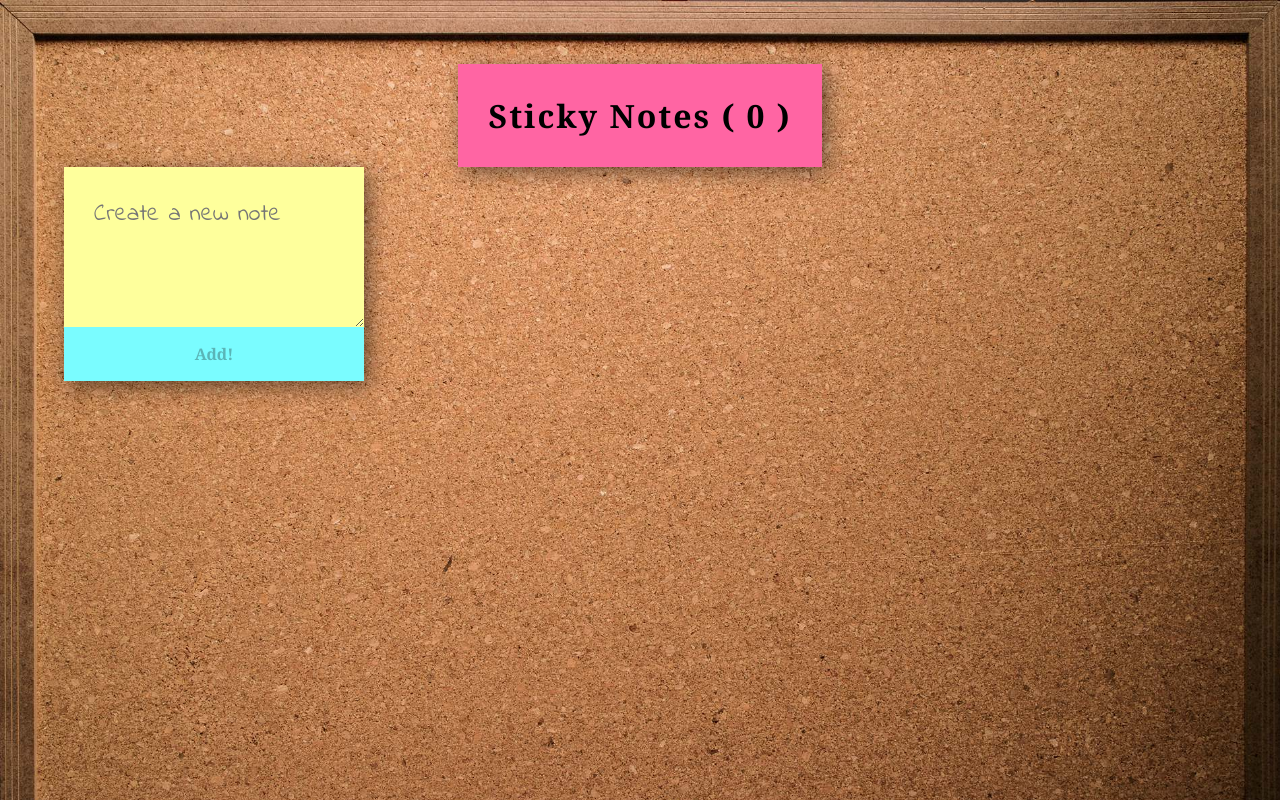
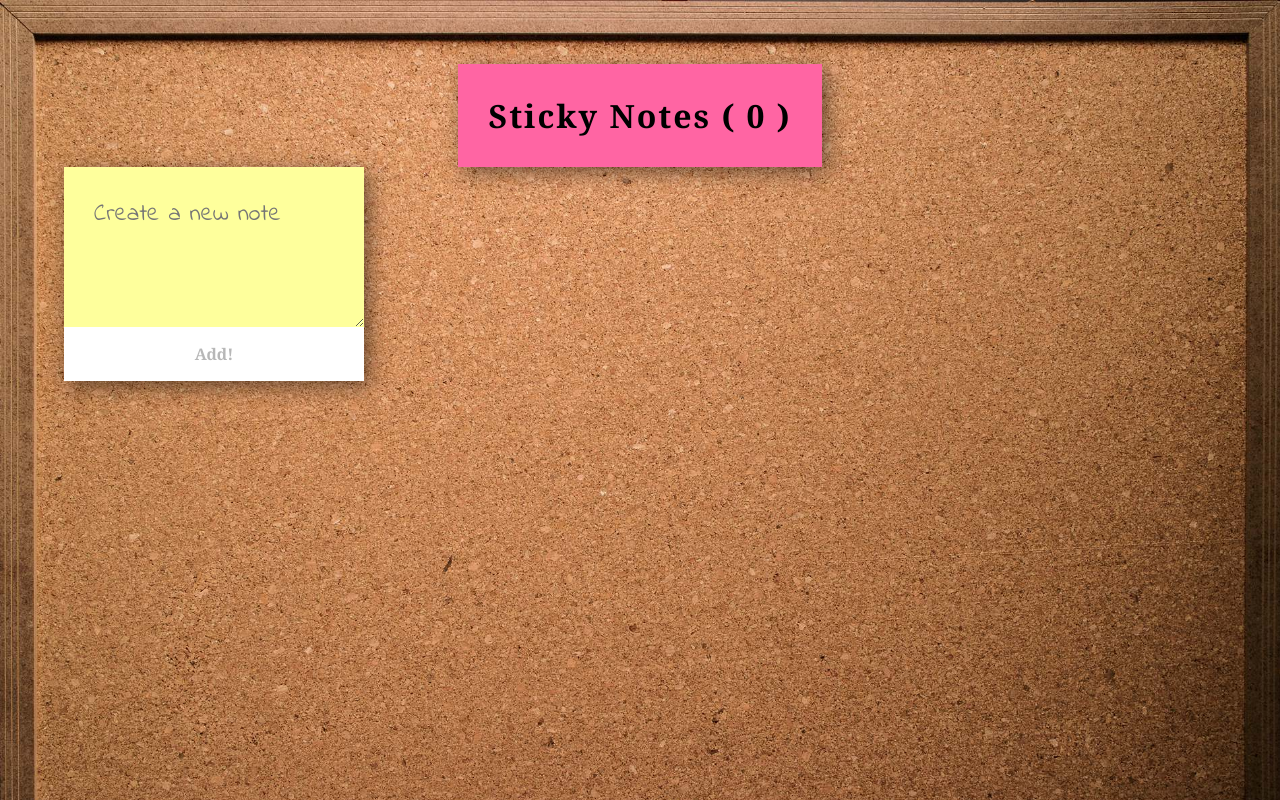
Before and after one commit to mmkobylin/sticky-notes, a React (Create React App) app: page / in a window 1280 px wide. Built offline with nearby package versions, Linux system fonts and the light colour scheme.

Commit message:
deployed, readme file changed

```diff
--- a/src/index.css
+++ b/src/index.css
@@ -21,7 +21,7 @@ body {
 }
 
 button {
-  background-color: #7afcff;
+  background-color: #FFFFFF;
   border: none;
   font-size: 1rem;
   font-weight: bold;
@@ -94,7 +94,6 @@ header {
   height: 230px;
   width: 230px;
   padding: 10px;
-  border: solid #BDBDBD 1px;
   box-shadow: 5px 5px 20px rgba(0, 0, 0, 0.5)  ;
 	-webkit-box-shadow: 5px 5px 20px rgba(0, 0, 0, 0.5)  ;
 	-moz-box-shadow: 5px 5px 20px rgba(0, 0, 0, 0.5);
```
Also changed, not shown: package.json (+7 -1 lines), 2 other files (tests, documents, lock files or other folders).
